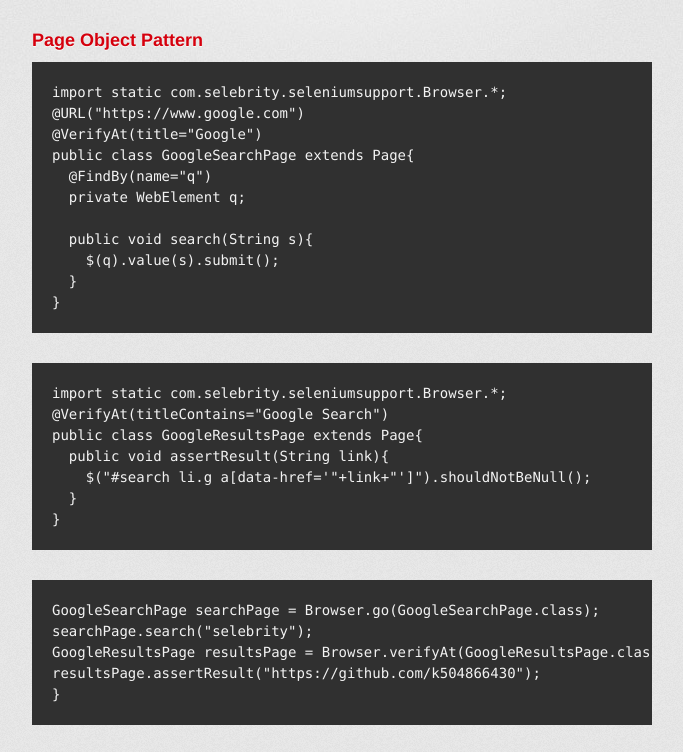
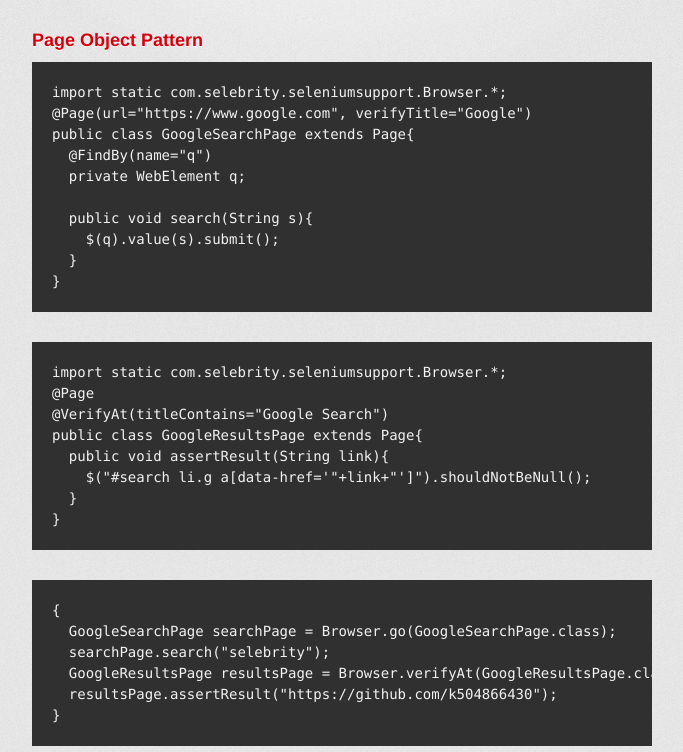
Before and after one commit to k504866430/selebrity, a plain HTML site: page index.html in a window 1280 px wide. Shown: the part 496-1248 px from the top of the page, without its empty margins (298-981 px from the left). Drawn offline with Linux system fonts and the light colour scheme; a web font is replaced by a local one.

```diff
--- a/index.html
+++ b/index.html
@@ -47,8 +47,7 @@
 <a id="page-object-pattern" class="anchor" href="#page-object-pattern" aria-hidden="true"><span class="octicon octicon-link"></span></a>Page Object Pattern</h3>
 
 <pre><code>import static com.selebrity.seleniumsupport.Browser.*;
-@URL("https://www.google.com")
-@VerifyAt(title="Google")
+@Page(url="https://www.google.com", verifyTitle="Google")
 public class GoogleSearchPage extends Page{
   @FindBy(name="q")
   private WebElement q;
@@ -60,6 +59,7 @@
 </code></pre>
 
 <pre><code>import static com.selebrity.seleniumsupport.Browser.*;
+@Page
 @VerifyAt(titleContains="Google Search")
 public class GoogleResultsPage extends Page{
   public void assertResult(String link){
@@ -68,10 +68,11 @@
 }
 </code></pre>
 
-<pre><code>GoogleSearchPage searchPage = Browser.go(GoogleSearchPage.class);
-searchPage.search("selebrity");
-GoogleResultsPage resultsPage = Browser.verifyAt(GoogleResultsPage.class);
-resultsPage.assertResult("https://github.com/k504866430");
+<pre><code>{
+  GoogleSearchPage searchPage = Browser.go(GoogleSearchPage.class);
+  searchPage.search("selebrity");
+  GoogleResultsPage resultsPage = Browser.verifyAt(GoogleResultsPage.class);
+  resultsPage.assertResult("https://github.com/k504866430");
 }
 </code></pre>
 
```
Also changed, not shown: params.json (+1 -1 lines).
